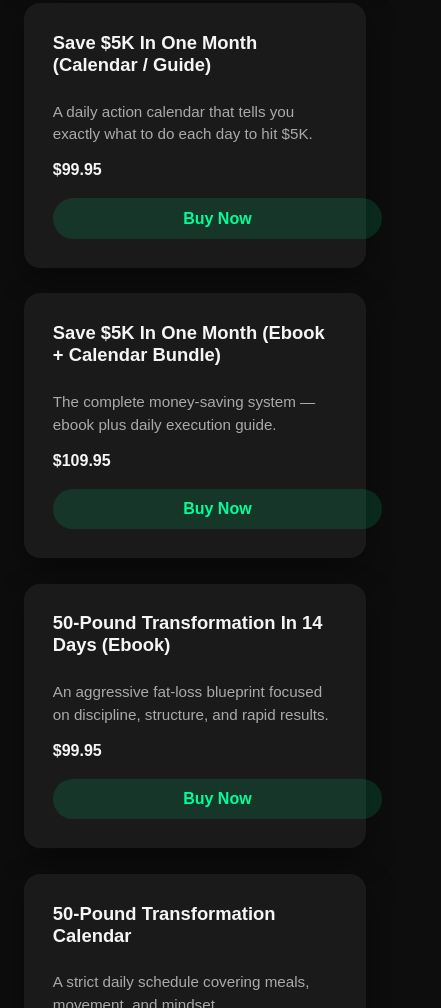
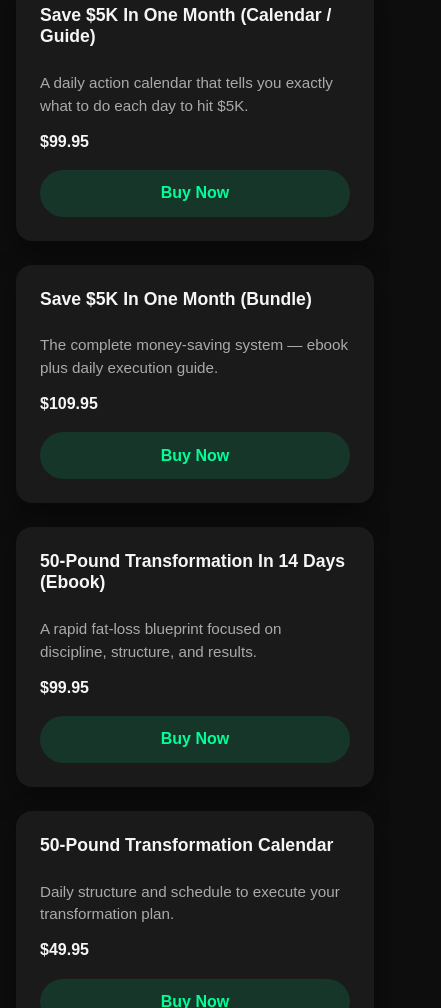
Before and after one commit to Pocketfiller/rules2thegame.github.io, a plain HTML site: page index.html in a window 390 px wide. Shown: the part 992-2000 px from the top of the page, 441 px wide, since content can reach past the window. Drawn offline with Linux system fonts and the light colour scheme.

Commit message:
Enhance mobile styles and update ebook details
Updated styles for improved mobile responsiveness and adjusted ebook descriptions.

```diff
--- a/index.html
+++ b/index.html
@@ -5,6 +5,7 @@
   <meta name="viewport" content="width=device-width, initial-scale=1.0" />
   <title>Rules 2 The Game</title>
   <meta name="description" content="Rules 2 The Game – Digital ebooks on mindset, strategy, money, and life." />
+
 <style>
   body {
     margin: 0;
@@ -112,6 +113,10 @@
     text-decoration: none;
     font-weight: bold;
     text-align: center;
+    transition: background 0.2s;
+  }
+  .buy:hover {
+    background: rgba(0,255,153,0.25);
   }
   footer {
     text-align: center;
@@ -120,6 +125,8 @@
     color: #666;
     font-size: 0.85rem;
   }
+
+  /* MOBILE OPTIMIZATIONS */
   @media (max-width: 480px) {
     header {
       padding: 2rem 1.2rem;
@@ -127,8 +134,31 @@
     .hero {
       padding: 3rem 1.2rem;
     }
-      .cta, .buy {
+    .cta {
       width: 100%;
+      padding: 1rem 0;
+      font-size: 1rem;
+    }
+    .ebooks {
+      grid-template-columns: 1fr;
+      gap: 1.5rem;
+    }
+    .card {
+      padding: 1.5rem;
+    }
+    .card h4 {
+      font-size: 1.1rem;
+    }
+    .card p {
+      font-size: 0.95rem;
+    }
+    .buy {
+      width: 100%;
+      padding: 0.9rem 0;
+      font-size: 1rem;
+    }
+    .section {
+      padding: 2rem 1rem;
     }
   }
 </style>
@@ -155,6 +185,7 @@
 
   <section class="section" id="ebooks">
     <h3>Featured Ebooks</h3>
+
     <div class="ebooks">
       <div class="card">
         <h4>Save $5K In One Month (Ebook)</h4>
@@ -162,39 +193,45 @@
         <strong>$149.95</strong>
         <a class="buy" href="https://theclipsofjoy.gumroad.com/l/Save5KInOneMonthebook" target="_blank">Buy Now</a>
       </div>
+
       <div class="card">
         <h4>Save $5K In One Month (Calendar / Guide)</h4>
         <p>A daily action calendar that tells you exactly what to do each day to hit $5K.</p>
         <strong>$99.95</strong>
         <a class="buy" href="https://theclipsofjoy.gumroad.com/l/Save5KInOneMonthCalendar" target="_blank">Buy Now</a>
       </div>
+
       <div class="card">
-        <h4>Save $5K In One Month (Ebook + Calendar Bundle)</h4>
+        <h4>Save $5K In One Month (Bundle)</h4>
         <p>The complete money-saving system — ebook plus daily execution guide.</p>
         <strong>$109.95</strong>
         <a class="buy" href="https://theclipsofjoy.gumroad.com/l/Save5KInOneMonthbundle" target="_blank">Buy Now</a>
       </div>
+
       <div class="card">
         <h4>50-Pound Transformation In 14 Days (Ebook)</h4>
-        <p>An aggressive fat-loss blueprint focused on discipline, structure, and rapid results.</p>
+        <p>A rapid fat-loss blueprint focused on discipline, structure, and results.</p>
         <strong>$99.95</strong>
         <a class="buy" href="https://theclipsofjoy.gumroad.com/l/50-PoundTransformationIn14Days" target="_blank">Buy Now</a>
       </div>
+
       <div class="card">
         <h4>50-Pound Transformation Calendar</h4>
-        <p>A strict daily schedule covering meals, movement, and mindset.</p>
+        <p>Daily structure and schedule to execute your transformation plan.</p>
         <strong>$49.95</strong>
         <a class="buy" href="https://theclipsofjoy.gumroad.com/l/50-PoundTransformationCalendar" target="_blank">Buy Now</a>
       </div>
+
       <div class="card">
         <h4>50 Low-Calorie Meal Prep</h4>
-        <p>A collection of low-cal meal prep recipes to complement your transformation plan.</p>
+        <p>Meal prep recipes to complement fat loss goals.</p>
         <strong>$19.95</strong>
         <a class="buy" href="https://theclipsofjoy.gumroad.com/l/50Low-CalorieMealPrep" target="_blank">Buy Now</a>
       </div>
+
       <div class="card">
-        <h4>50-Pound Transformation In 14 Days (Ebook + Calendar Bundle + Meal Prep)</h4>
-        <p>The full transformation system including ebook, calendar, and meal prep guide for maximum results.</p>
+        <h4>Complete Transformation + Meal Prep Bundle</h4>
+        <p>Full transformation system: Ebook + Calendar + Meal Prep.</p>
         <strong>$79.95</strong>
         <a class="buy" href="https://theclipsofjoy.gumroad.com/l/50-PoundTransformationbundleguide" target="_blank">Buy Now</a>
       </div>
```
Lines whose indentation alone changed are shown as unchanged.
